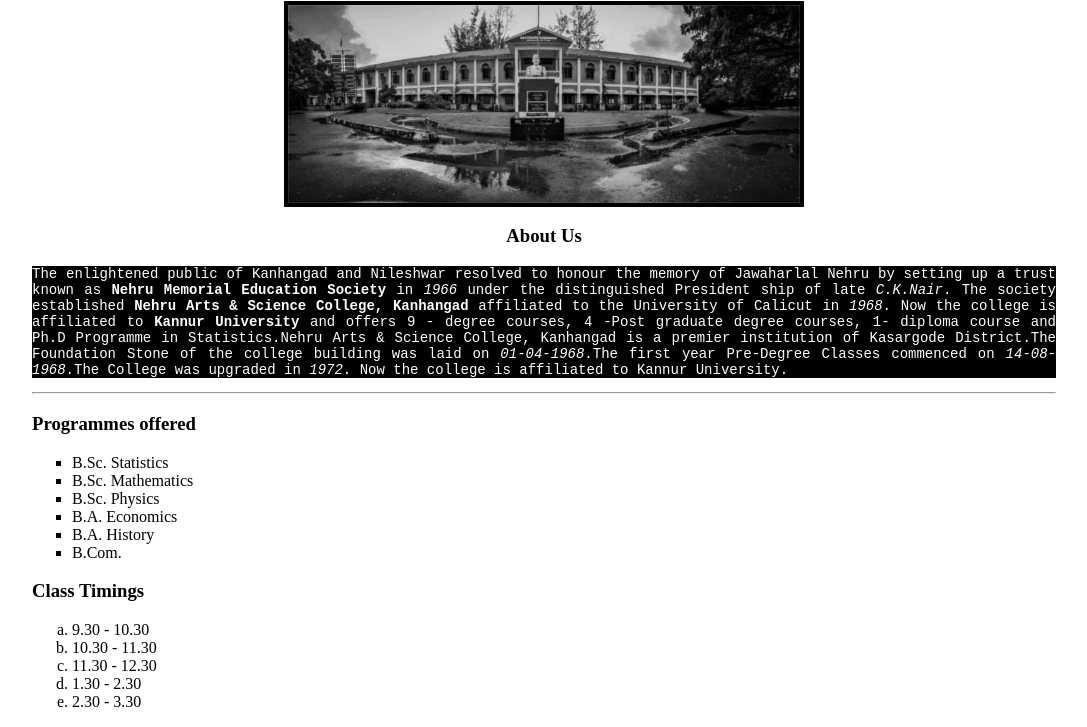
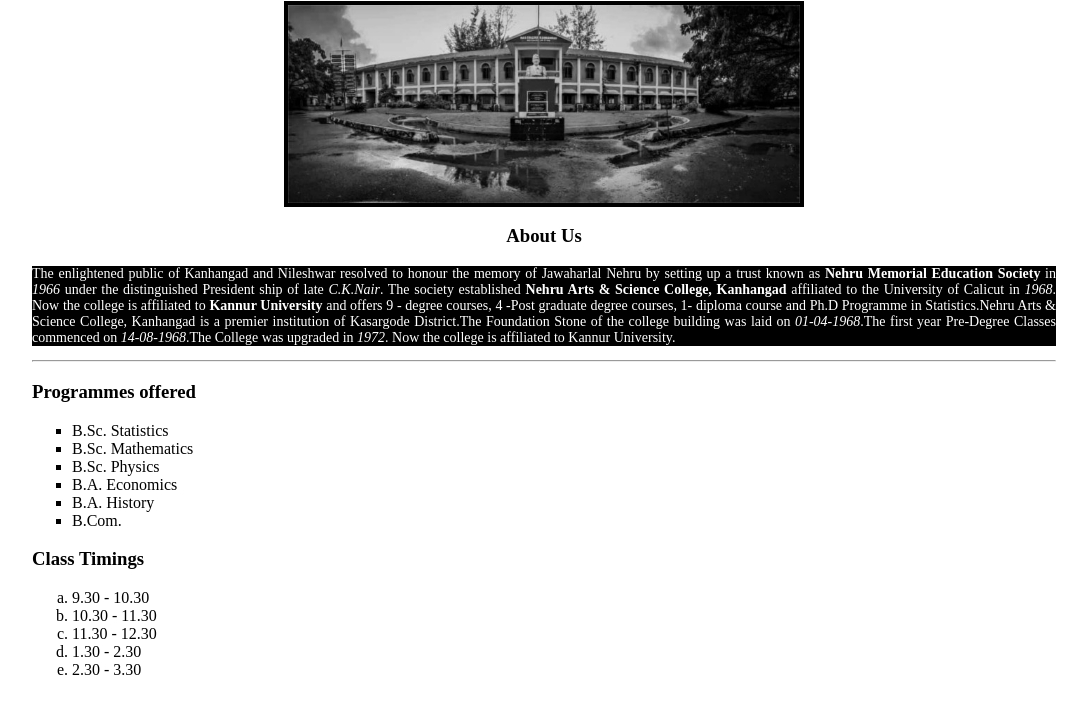
Before and after one commit to ranikrishna/-nehru-webpage, a plain HTML site: page index.html in a window 1280 px wide. Shown: the part 79-806 px from the top of the page, without its empty margins (96-1183 px from the left). Drawn offline with Linux system fonts and the light colour scheme.

Commit message:
Update index.html

```diff
--- a/index.html
+++ b/index.html
@@ -16,7 +16,7 @@
 		<h1 style="color:#E74C3C;text-align:center ">NEHRU ARTS AND SCIENCE COLLEGE KANHANGAD</h1>
 		<img src="nehru.jpeg" width="730" border="4" style="width:50%" />
 		<h3 style="text-align:center">About Us</h3>
-		<p style="text-align:justify;font-size:14px;font-family:monospace;background-color:black;color:white">
+		<p style="text-align:justify;font-size:14px;font-family:serif;background-color:black;color:white">
 			The enlightened public of Kanhangad and Nileshwar resolved to honour the memory of Jawaharlal Nehru by setting up a trust known as <b>Nehru Memorial Education Society</b> in <i>1966</i> under the distinguished President ship of late <em>C.K.Nair</em>. The society established <strong>Nehru Arts & Science College, Kanhangad</strong> affiliated to the University of Calicut in <i>
 		1968</i>. Now the college is affiliated to <strong>Kannur University</strong> and offers 9 - degree courses, 4 -Post graduate degree courses, 1- diploma course and Ph.D Programme in Statistics.Nehru Arts & Science College, Kanhangad is a premier institution of Kasargode District.The Foundation Stone of the college building was laid on <i>01-04-1968</i>.The first year Pre-Degree Classes commenced on <i>14-08-1968</i>.The College was upgraded in <i>1972</i>. Now the college is affiliated to Kannur University.
 		</p>
```
